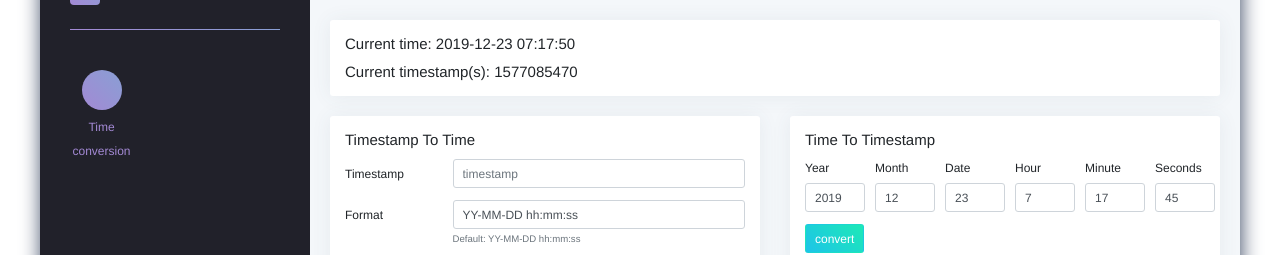
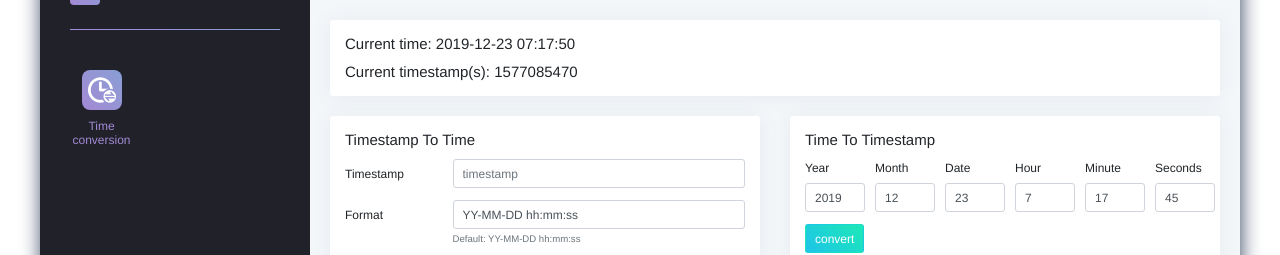
Before and after one commit to wuwen2333/e-use, a React app: page / in a window 1280 px wide. Shown: the part 140-395 px from the top of the page. Built offline with nearby package versions, Linux system fonts and the light colour scheme.

Commit message:
feature/time-conversion: add time icon and chenge style of navigator

```diff
--- a/src/assets/scss/base.scss
+++ b/src/assets/scss/base.scss
@@ -22,6 +22,15 @@ $box-shadow-card: 0 1px 20px 0 rgba(69, 90, 100, .08);
   }
 }
 
+@mixin position-center($selector) {
+  #{$selector} {
+    position: absolute;
+    top: 50%;
+    left: 50%;
+    transform: translate(-50%, -50%);
+  }
+}
+
 @mixin border-bottom ($selector, $background) {
   #{$selector} {
     position: relative;
--- a/src/components/Navigator/index.js
+++ b/src/components/Navigator/index.js
@@ -17,7 +17,9 @@ function Navigator({ currentPage, onPageChange }) {
           {
             navs.map((item, index) => (
               <li className={`tool ${currentPage === item.name && 'active'}`} key={index} onClick={() => onPageChange(item)} title={item.desc}>
-                <div className="icon"></div>
+                <div className="icon">
+                  <img src={require(`../../assets/images/${item.icon}`)} alt=""/>
+                </div>
                 <div className="info">
                   <p className="title">{item.title}</p>
                   <p className="desc">{item.desc}</p>
--- a/src/components/Navigator/styles.scss
+++ b/src/components/Navigator/styles.scss
@@ -68,11 +68,18 @@
         margin-left: 0;
       }
       .icon {
+        position: relative;
         width: 40px;
         height: 40px;
-        border-radius: 50%;
+        border-radius: 8px;
         background: $linear-purple;
         opacity: 0.5;
+        overflow: hidden;
+        @include position-center('img');
+        img {
+          width: 80%;
+          height: 80%;
+        }
       }
       .info {
         flex: 1;
@@ -81,7 +88,7 @@
         @include text-ellipsis('.desc');
         p {
           text-align: left;
-          line-height: 24px;
+          line-height: 1.15;
           font-size: 12px;
           color: #fff;
           &.title {
@@ -118,7 +125,7 @@
         background: none;
         padding: 0;
         .info {
-          margin: 5px 0 0 0;
+          margin: 10px 0 0 0;
           .title {
             text-align: center;
             font-size: 12px;
--- a/src/conts/navigator.js
+++ b/src/conts/navigator.js
@@ -7,7 +7,7 @@ const navigator = [
     title: 'Time conversion',
     desc: 'Time conversionTime conversionTime conversionTime conversionTime conversionTime conversionTime conversionTime conversionTime conversion',
     component: <Time />,
-    icon: '',
+    icon: 'icon_time.png',
   },
 ]
 
```
Also changed, not shown: src/assets/images/icon_time.png (added).
